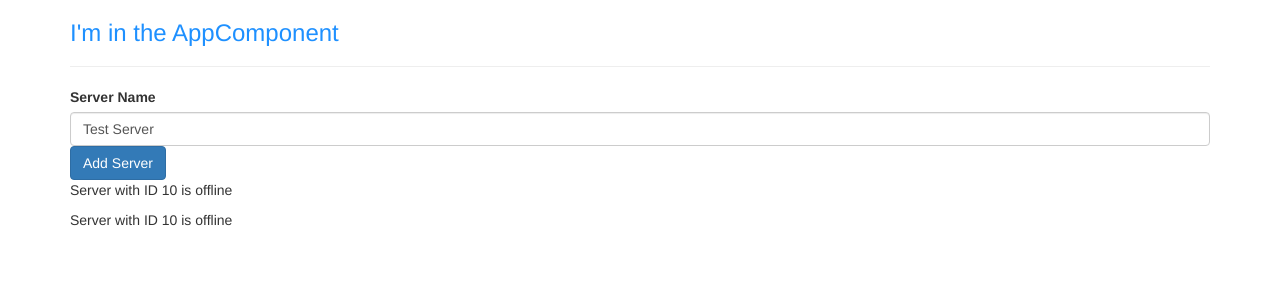
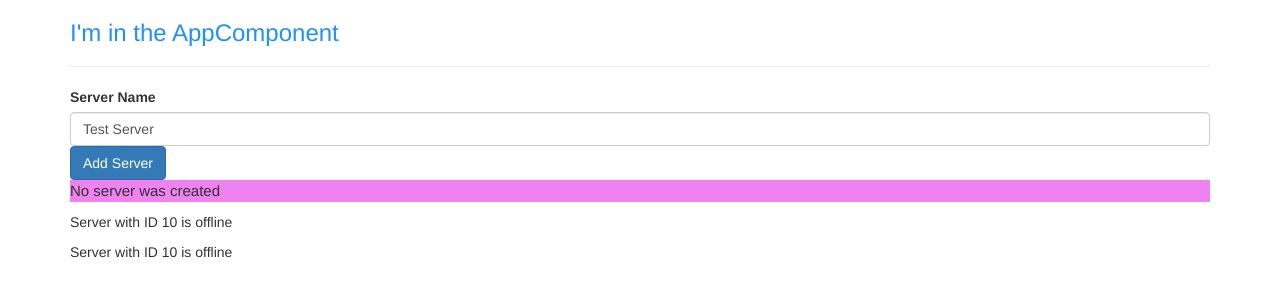
Before and after one commit to Manoj85/Angular5-Apps, an Angular app in the folder first-app/: page / in a window 1280 px wide. Shown: the top 300 px of the page. Built offline with nearby package versions, Linux system fonts and the light colour scheme.

Commit message:
Enhancing ngIf with an Else condition

```diff
--- a/first-app/src/app/servers/servers.component.html
+++ b/first-app/src/app/servers/servers.component.html
@@ -15,7 +15,9 @@
      (click)="onCreateServer()">Add Server</button>
 
 <!--<p>{{serverCreationStatus}}</p>-->
-<p *ngIf="serverCreated" class="note">Server was created! Server Name is {{serverName}}</p>
-
+<p *ngIf="serverCreated; else noServer" class="note">Server was created! Server Name is {{serverName}}</p>
+<ng-template #noServer>
+  <p class="note">No server was created</p>
+</ng-template>
 <app-server></app-server>
 <app-server></app-server>
```
